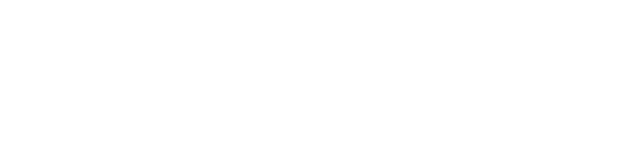
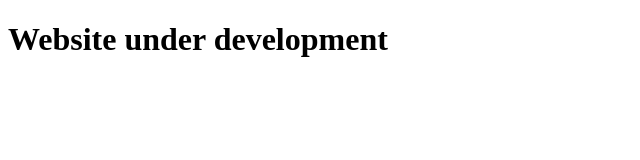
Before and after one commit to ctabdulraheem/shopy, a plain HTML site: page index.html in a window 1280 px wide. Shown: the whole page, without its empty margins (0-640 px from the left). Drawn offline with Linux system fonts and the light colour scheme.

Commit message:
add 'website ubder development' in index.html file

```diff
--- a/index.html
+++ b/index.html
@@ -7,6 +7,6 @@
     <title>Shopy</title>
 </head>
 <body>
-
+    <h1>Website under development</h1>
 </body>
 </html>
```
